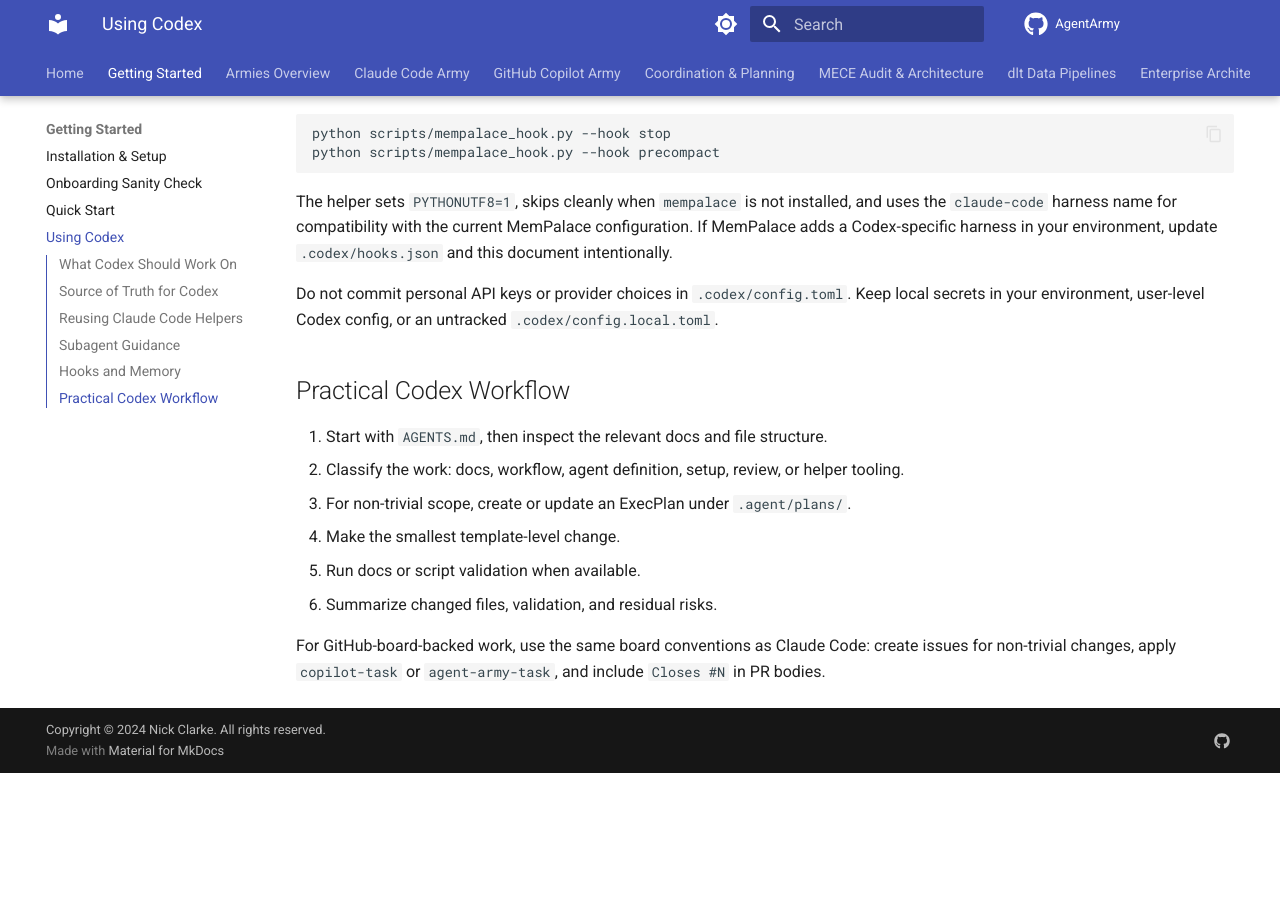
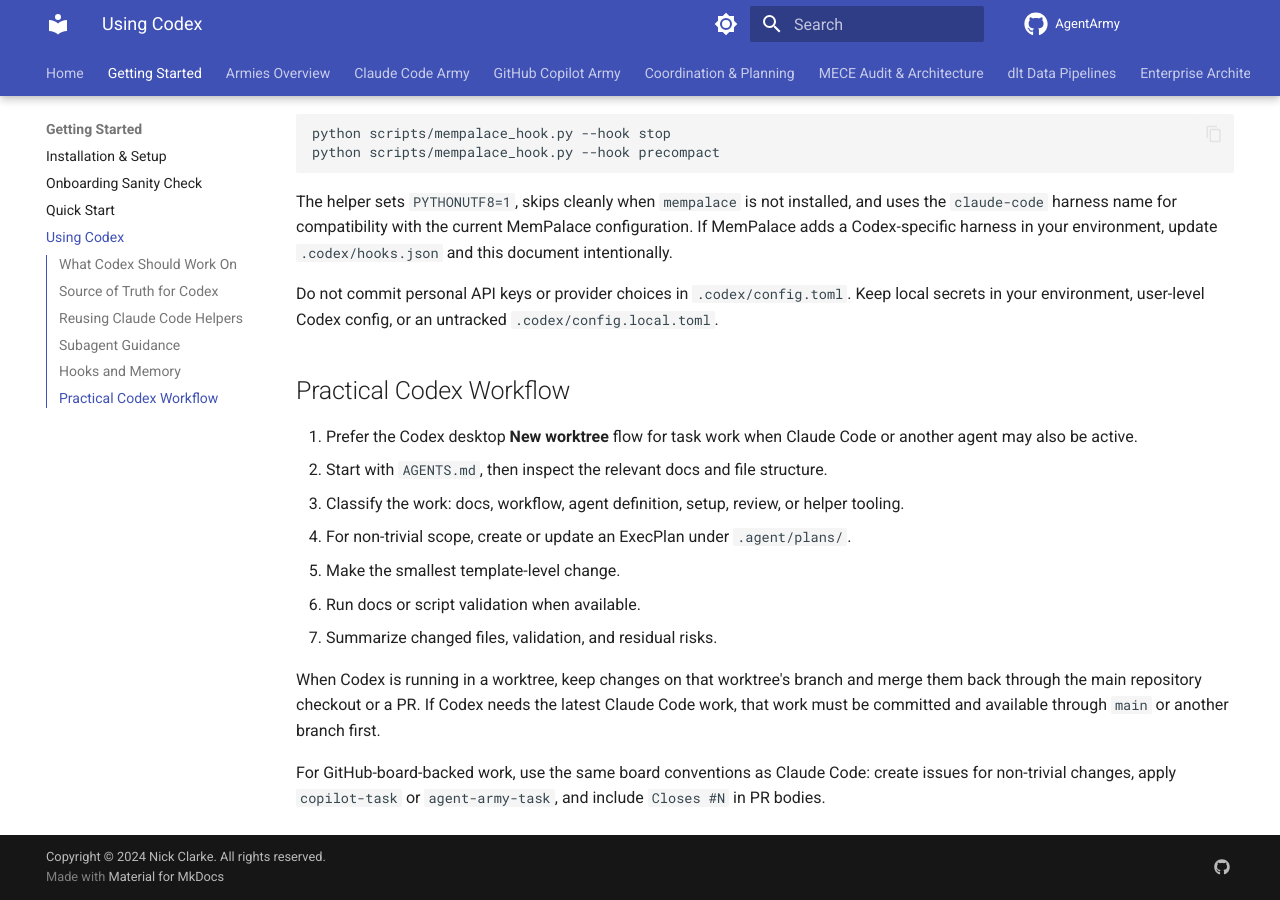
Before and after one commit to nickpclarke/AgentArmyPowerTemplate, an MkDocs documentation site: the page built from docs/codex.md, in a window 1280 px wide and 900 px high, scrolled down 2116 px. Built offline with MkDocs 1.6.1 and Material for MkDocs 9.7.7, drawn with Linux system fonts in a browser that asks for light colours; comment, search, counter and statistics services are not loaded; before the commit the page ends 2889 px from its top, so only the background shows below that.

Commit message:
Document Codex UI worktree strategy

```diff
--- a/docs/codex.md
+++ b/docs/codex.md
@@ -74,11 +74,14 @@
 
 ## Practical Codex Workflow
 
-1. Start with `AGENTS.md`, then inspect the relevant docs and file structure.
-2. Classify the work: docs, workflow, agent definition, setup, review, or helper tooling.
-3. For non-trivial scope, create or update an ExecPlan under `.agent/plans/`.
-4. Make the smallest template-level change.
-5. Run docs or script validation when available.
-6. Summarize changed files, validation, and residual risks.
+1. Prefer the Codex desktop **New worktree** flow for task work when Claude Code or another agent may also be active.
+2. Start with `AGENTS.md`, then inspect the relevant docs and file structure.
+3. Classify the work: docs, workflow, agent definition, setup, review, or helper tooling.
+4. For non-trivial scope, create or update an ExecPlan under `.agent/plans/`.
+5. Make the smallest template-level change.
+6. Run docs or script validation when available.
+7. Summarize changed files, validation, and residual risks.
+
+When Codex is running in a worktree, keep changes on that worktree's branch and merge them back through the main repository checkout or a PR. If Codex needs the latest Claude Code work, that work must be committed and available through `main` or another branch first.
 
 For GitHub-board-backed work, use the same board conventions as Claude Code: create issues for non-trivial changes, apply `copilot-task` or `agent-army-task`, and include `Closes #N` in PR bodies.
```
Also changed, not shown: README.md (+2 -0 lines), docs/setup.md (+22 -0 lines).
